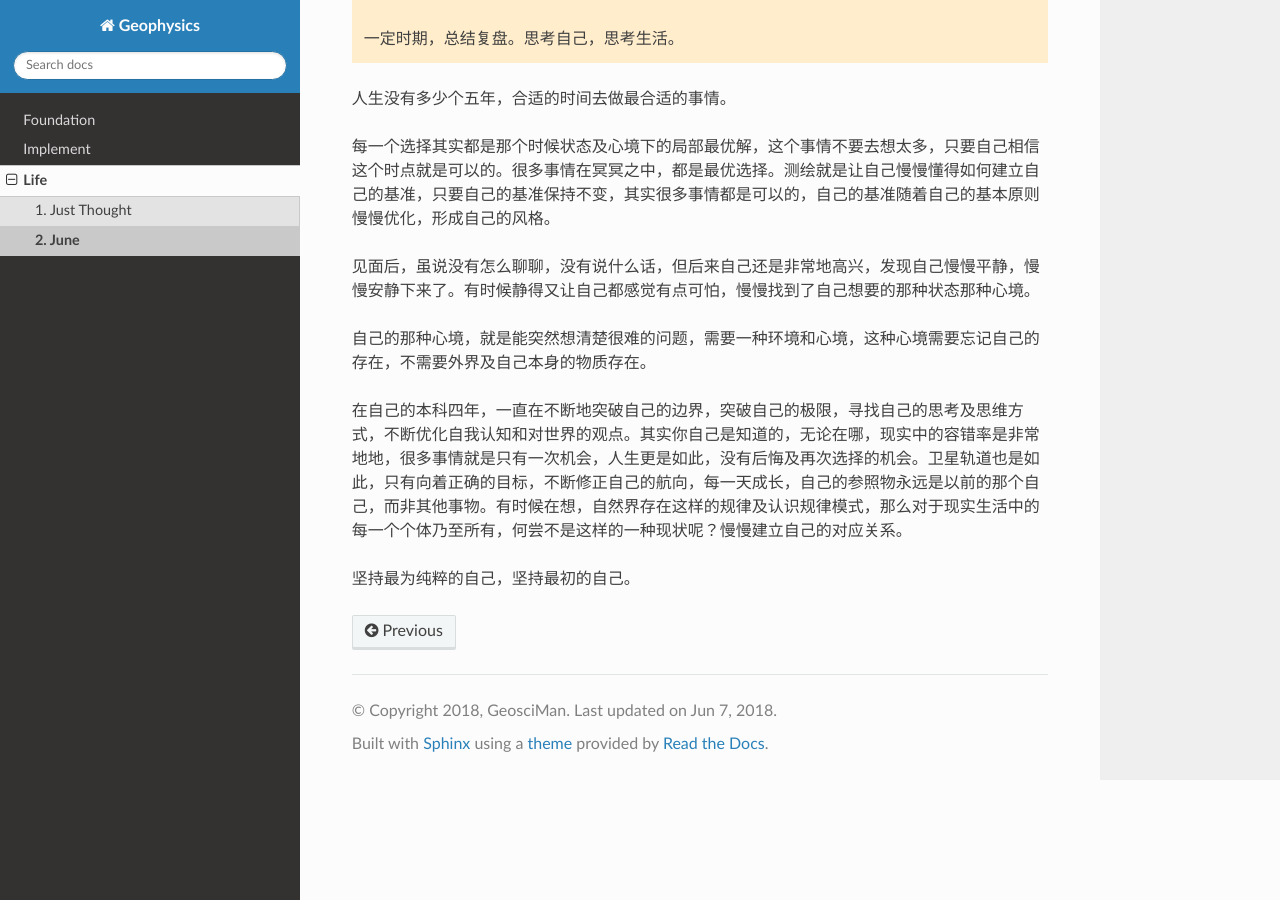
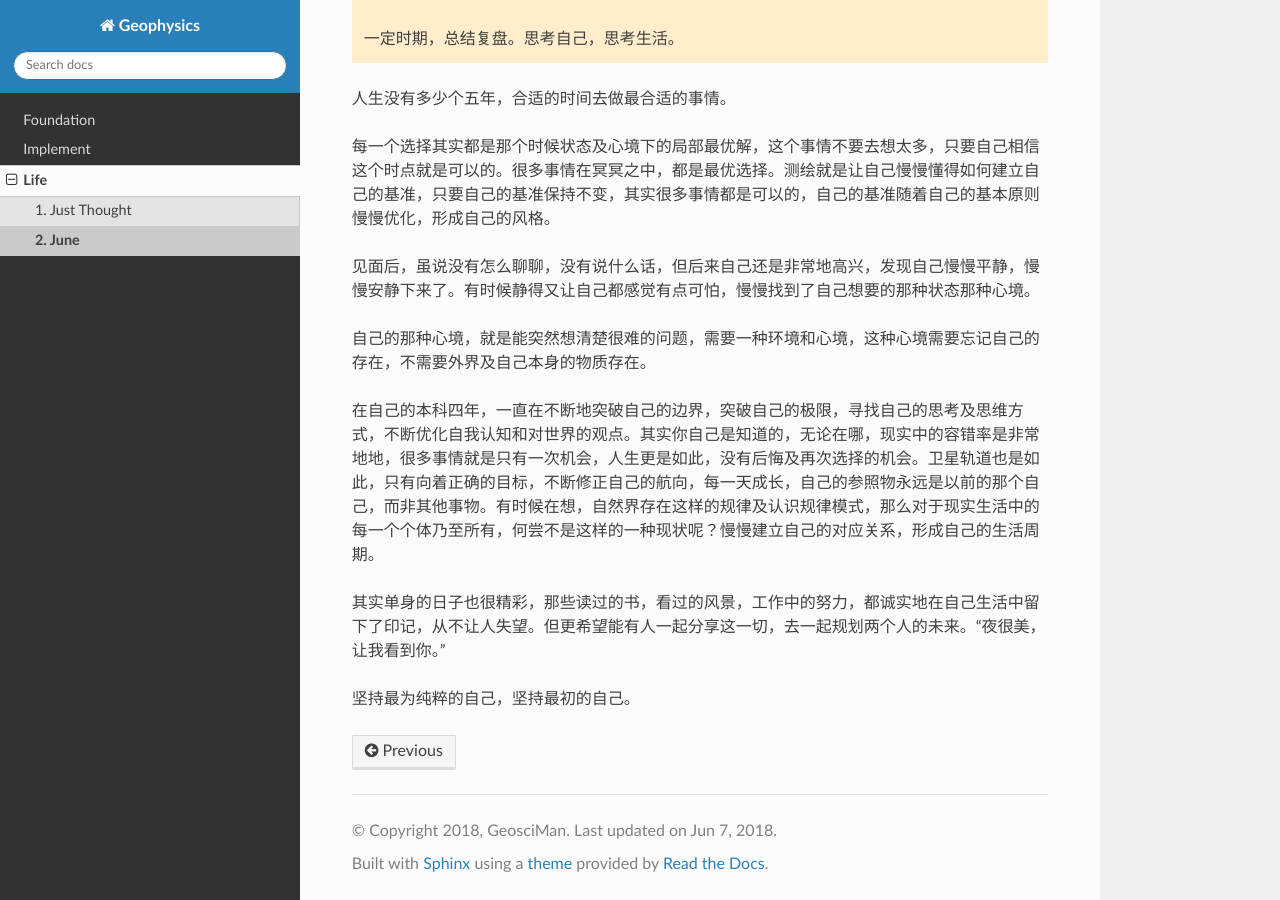
Before and after one commit to geosciman/GeophysicsResearch, a Sphinx documentation site: the page built from source/life/June.rst, in a window 1280 px wide and 900 px high, scrolled down 683 px. Built offline with Sphinx 7.4.7 and the Read the Docs theme 2.0.0, drawn with Linux system fonts in a browser that asks for light colours.

Commit message:
update files

```diff
--- a/source/life/June.rst
+++ b/source/life/June.rst
@@ -31,6 +31,8 @@ June
 
 自己的那种心境，就是能突然想清楚很难的问题，需要一种环境和心境，这种心境需要忘记自己的存在，不需要外界及自己本身的物质存在。
 
-在自己的本科四年，一直在不断地突破自己的边界，突破自己的极限，寻找自己的思考及思维方式，不断优化自我认知和对世界的观点。其实你自己是知道的，无论在哪，现实中的容错率是非常地地，很多事情就是只有一次机会，人生更是如此，没有后悔及再次选择的机会。卫星轨道也是如此，只有向着正确的目标，不断修正自己的航向，每一天成长，自己的参照物永远是以前的那个自己，而非其他事物。有时候在想，自然界存在这样的规律及认识规律模式，那么对于现实生活中的每一个个体乃至所有，何尝不是这样的一种现状呢？慢慢建立自己的对应关系。
+在自己的本科四年，一直在不断地突破自己的边界，突破自己的极限，寻找自己的思考及思维方式，不断优化自我认知和对世界的观点。其实你自己是知道的，无论在哪，现实中的容错率是非常地地，很多事情就是只有一次机会，人生更是如此，没有后悔及再次选择的机会。卫星轨道也是如此，只有向着正确的目标，不断修正自己的航向，每一天成长，自己的参照物永远是以前的那个自己，而非其他事物。有时候在想，自然界存在这样的规律及认识规律模式，那么对于现实生活中的每一个个体乃至所有，何尝不是这样的一种现状呢？慢慢建立自己的对应关系，形成自己的生活周期。
+
+其实单身的日子也很精彩，那些读过的书，看过的风景，工作中的努力，都诚实地在自己生活中留下了印记，从不让人失望。但更希望能有人一起分享这一切，去一起规划两个人的未来。“夜很美，让我看到你。”
 
 坚持最为纯粹的自己，坚持最初的自己。
```
